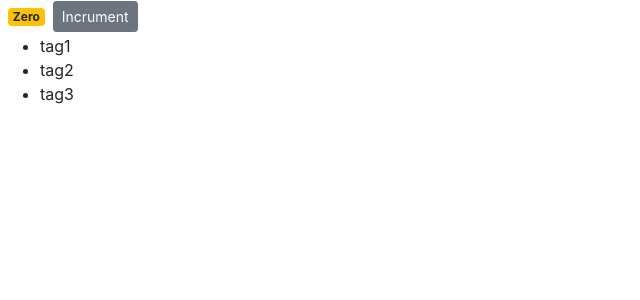
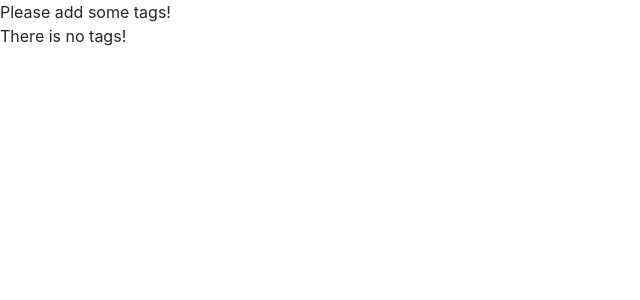
Before and after one commit to m7asanain/reactjs, a React (Create React App) app: page / in a window 1280 px wide. Shown: the top 300 px of the page, without its empty margins (0-640 px from the left). Built offline with nearby package versions, Linux system fonts and the light colour scheme.

Commit message:
conditional rendering content

```diff
--- a/src/components/counter.jsx
+++ b/src/components/counter.jsx
@@ -3,29 +3,24 @@
 class Counter extends Component {
   state = {
     count: 0,
-    tags: ['tag1', 'tag2', 'tag3'],
+    tags: [], // 'tag1', 'tag2', 'tag3'
   };
+
+  renderHelper() {
+    if (this.state.tags.length === 0) return <p>There is no tags!</p>
+    return <ul>{this.state.tags.map(tag => <li key={tag}>{tag}</li>)}</ul>
+  }
 
   render() {
     return  (
       <React.Fragment>
-        <span className={this.getBadgeClasses()}>{this.formatCounter()}</span>
-        <button className='btn btn-sm btn-secondary'>Incrument</button>
-        <ul>{this.state.tags.map(tag => <li key={tag}>{tag}</li>)}</ul>
+        {/* another technique for conditional rendering content */}
+        {this.state.tags.length === 0 && 'Please add some tags!'}
+        {this.renderHelper()}
       </React.Fragment>
     )
   }
 
-  getBadgeClasses() {
-    let classes = 'badge m-2 badge-';
-    classes += this.state.count === 0 ? 'warning' : 'primary';
-    return classes;
-  }
-
-  formatCounter() {
-    const { count } = this.state;
-    return count === 0 ? 'Zero' : count;
-  }
 }
 
 export default Counter;
```
